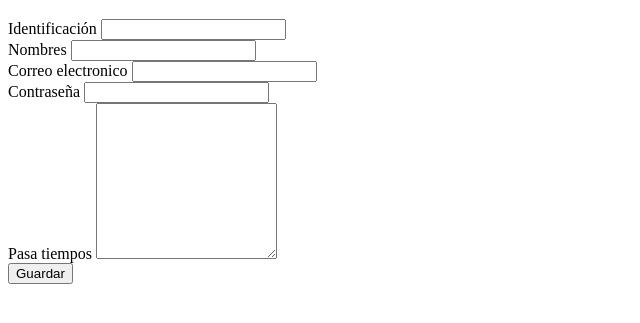
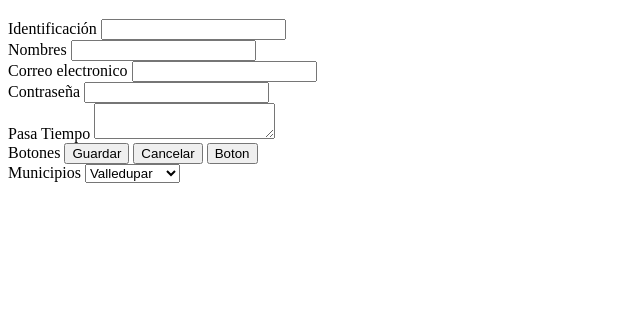
Before and after one commit to KatteAguilar/Proyecto-HTML, a plain HTML site: page formulario.html in a window 1280 px wide. Shown: the part 61-384 px from the top of the page, without its empty margins (0-640 px from the left). Drawn offline with Linux system fonts and the light colour scheme.

Commit message:
Agregando un select y agregando los botones

```diff
--- a/formulario.html
+++ b/formulario.html
@@ -26,10 +26,21 @@
                 <input type="password" id="" name="" required>
             </div>
             <div>
-                <label for="">Pasa tiempos</label>
-                <textarea name="" id="" rows="10"></textarea>
+                <label form="">Pasa Tiempo</label>
+                <textarea name="" id="10"></textarea>
             </div>
-            <input type="submit" value="Guardar">
+                <label for="">Botones</label>
+                <input type="submit" value="Guardar">
+                <input type="reset" value="Cancelar">
+                <button>Boton</button>
+                <div>
+                    <label for="">Municipios</label>
+                    <select name="" id="">
+                        <option value="1">Valledupar</option>
+                        <option value="2">Santa Marta</option>
+                        <option value="3">Medellin</option>
+                </select>
+            </div>
         </Form>
 </div>
 </body>
```
